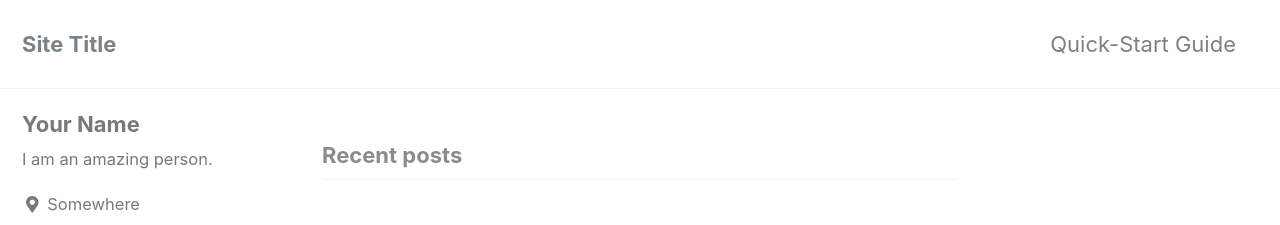
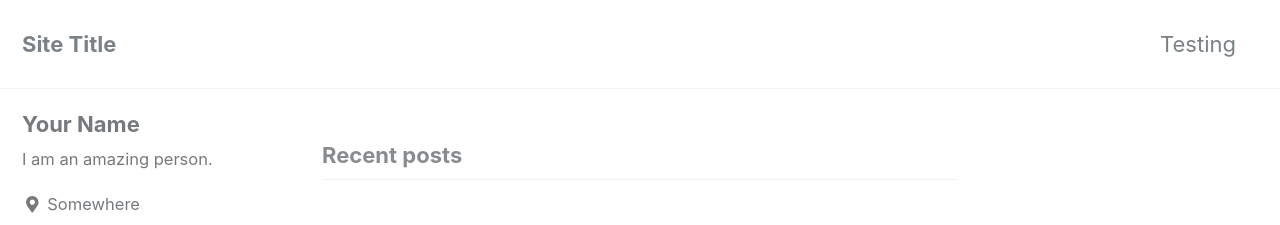
Before and after one commit to berkintosun/oldBlog, a Jekyll site: the page built from index.html, in a window 1280 px wide and 900 px high. Shown: the top 225 px of the window. Built offline with Jekyll 4.4.1, drawn with Linux system fonts in a browser that asks for light colours; nearby versions of some CDN libraries; the list of posts is cut into pages by our own code.

Commit message:
Testing navigation

```diff
--- a/_data/navigation.yml
+++ b/_data/navigation.yml
@@ -1,6 +1,6 @@
 # main links
 main:
-  - title: "Quick-Start Guide"
+  - title: "Testing"
     children:
       - title: "Blog"
         url: /
```
